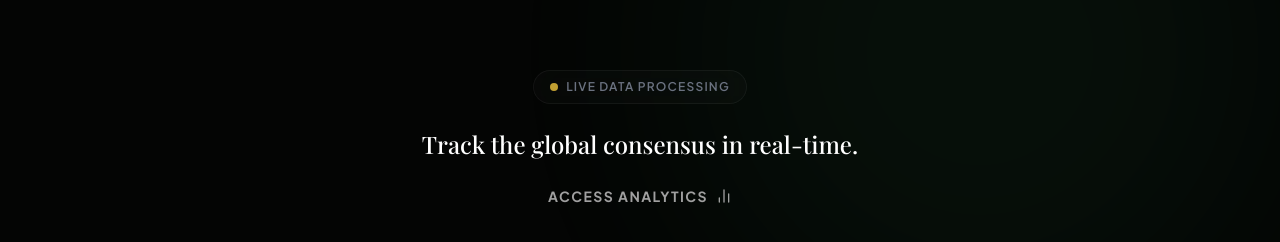
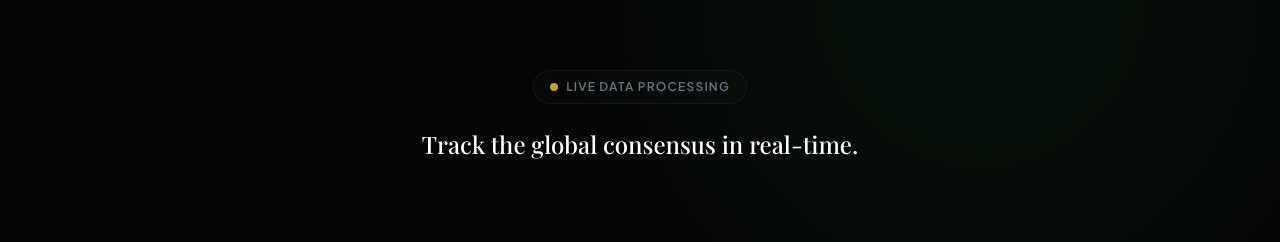
Before and after one commit to tr0piq/Tropiq, a React (Vite) app: page / in a window 1280 px wide. Shown: the part 1159-1401 px from the top of the page. Built offline with nearby package versions, Linux system fonts and the light colour scheme; no server answers; the database is empty; a web font is replaced by a local one.

Commit message:
fix: hooks violation, sign-out navigation, hide analytics from non-admins, localStorage key

```diff
--- a/src/components/Navbar.tsx
+++ b/src/components/Navbar.tsx
@@ -1,4 +1,4 @@
-import { Link, useLocation } from 'react-router-dom';
+import { Link, useLocation, useNavigate } from 'react-router-dom';
 import { LogIn, LogOut, BarChart2 } from 'lucide-react';
 import { useState, useEffect } from 'react';
 import { auth } from '../lib/firebase';
@@ -12,23 +12,26 @@ const navLinks = [
 
 export default function Navbar() {
   const location = useLocation();
+  const navigate = useNavigate();
   const user = useCurrentUser();
   const isAdmin = useIsAdmin();
   const [scrolled, setScrolled] = useState(false);
 
-  const isAdminPage = location.pathname.startsWith('/admin');
-  if (isAdminPage) return null;
-
+  // Must come before any early returns to comply with React hooks rules
   useEffect(() => {
     const onScroll = () => setScrolled(window.scrollY > 20);
     window.addEventListener('scroll', onScroll);
     return () => window.removeEventListener('scroll', onScroll);
   }, []);
 
+  // Hide navbar on admin pages
+  const isAdminPage = location.pathname.startsWith('/admin');
+  if (isAdminPage) return null;
+
   const handleSignOut = async () => {
     if (auth) await signOut(auth);
     sessionStorage.removeItem('tropiq-user');
-    window.location.reload();
+    navigate('/login');
   };
 
   return (
@@ -75,6 +78,7 @@ export default function Navbar() {
 
         {/* Right side */}
         <div className="flex items-center gap-2">
+          {/* Admin Dashboard icon — only shown to admin */}
           {isAdmin && (
             <Link
               to="/admin/dashboard"
--- a/src/pages/HomePage.tsx
+++ b/src/pages/HomePage.tsx
@@ -5,9 +5,11 @@ import { BarChart2, ArrowRight } from 'lucide-react';
 import { getProducts, subscribeToProducts } from '../lib/data-service';
 import type { Product } from '../lib/data-service';
 import ReviewsMarquee from '../components/ReviewsMarquee';
+import { useIsAdmin } from '../hooks/useAuth';
 
 export default function HomePage() {
   const navigate = useNavigate();
+  const isAdmin = useIsAdmin();
   const [products, setProducts] = useState<Product[]>(getProducts());
 
   useEffect(() => {
@@ -96,12 +98,15 @@ export default function HomePage() {
             <span className="text-xs text-text-muted uppercase tracking-widest font-semibold">Live Data Processing</span>
           </div>
           <h3 className="text-2xl font-display font-medium text-white mb-6">Track the global consensus in real-time.</h3>
+          {/* Only show dashboard link to admin users */}
+          {isAdmin && (
             <Link
               to="/admin/dashboard"
               className="inline-flex items-center gap-2 text-sm font-bold text-text-secondary hover:text-white transition-colors uppercase tracking-widest group"
             >
               Access Analytics <BarChart2 className="w-4 h-4 group-hover:translate-x-1 transition-transform" />
             </Link>
+          )}
         </motion.div>
 
         {/* Reviews Marquee */}
--- a/src/pages/VotePage.tsx
+++ b/src/pages/VotePage.tsx
@@ -32,7 +32,7 @@ export default function VotePage() {
 
     const unsubscribeVotes = subscribeToVotes((livePoll) => setPoll(livePoll));
 
-    const voted = localStorage.getItem('tropiq-voted-poll-tropiq-fav');
+    const voted = localStorage.getItem(`tropiq-voted-poll-${INITIAL_POLL.id}`);
     if (voted) { setHasVoted(true); setSelectedOption(voted); }
 
     return () => { unsubscribeAuth(); unsubscribeVotes(); };
```
Also changed, not shown: 3 other files (tests, documents, lock files or other folders). Lines whose indentation alone changed are shown as unchanged.
